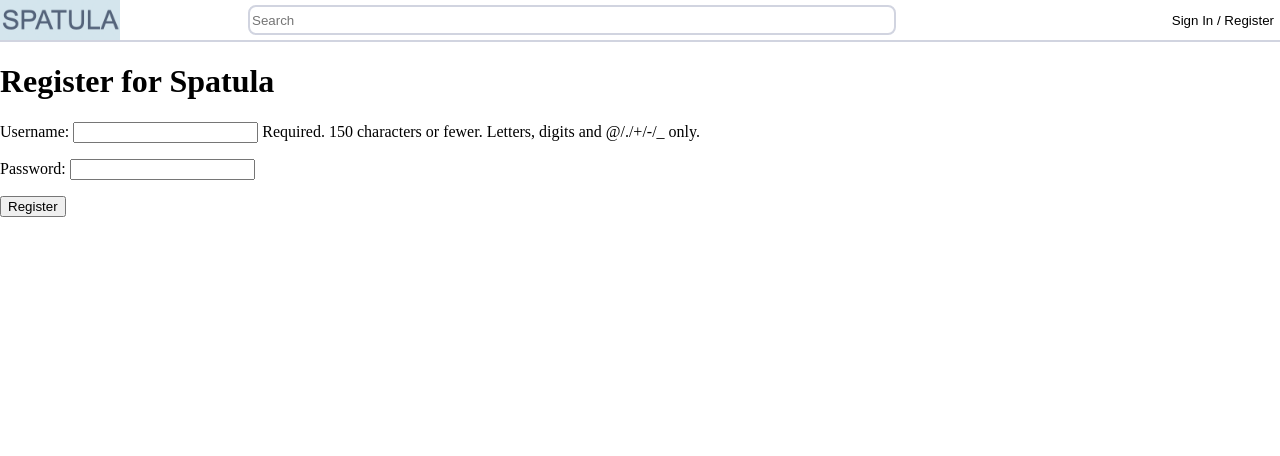
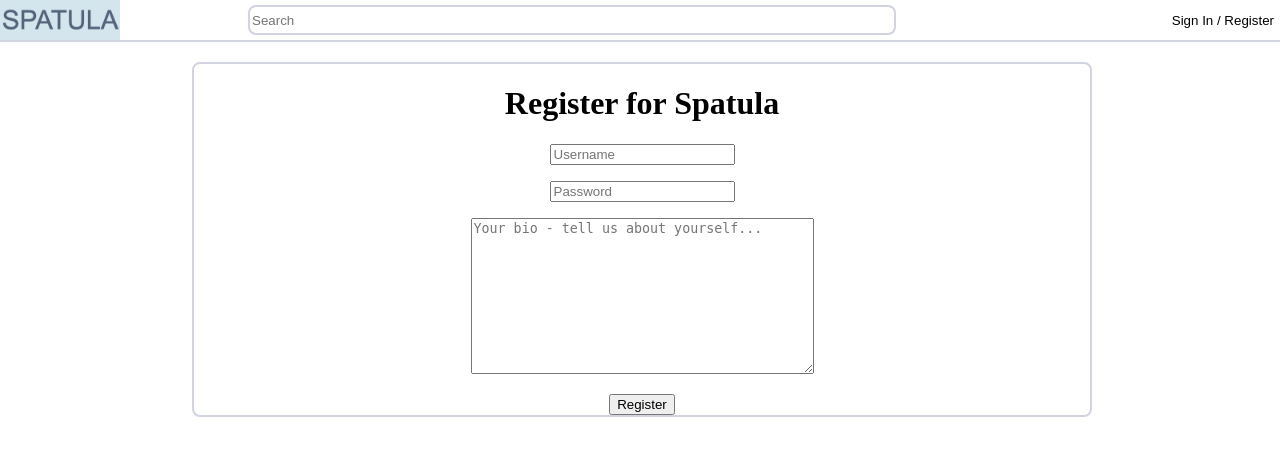
Before and after one commit to nathanwelsh8/spatula, a Django app: template spatula_project/templates/spatula/register.html in a window 1280 px wide. Shown: the top 456 px of the page. Run offline with Django 3.2, Linux system fonts and the light colour scheme; the template is opened without the code that fills it: values that come from a table or form of the project are taken from there, others are empty.

Commit message:
improved register page, user account page now works for new users

```diff
--- a/spatula_project/spatulaApp/forms.py
+++ b/spatula_project/spatulaApp/forms.py
@@ -34,9 +34,9 @@ class RecipeForm(forms.ModelForm):
         exclude = ('id',)
 
 
-
 class UserForm(forms.ModelForm):
-    password = forms.CharField(widget=forms.PasswordInput())
+    username = forms.CharField(max_length=150, widget=forms.TextInput(attrs={'placeholder':'Username'}), label='')
+    password = forms.CharField(widget=forms.PasswordInput(attrs={'placeholder':'Password'}), label='')
 
     class Meta:
         model = User
@@ -44,7 +44,9 @@ class UserForm(forms.ModelForm):
 
 
 class UserProfileForm(forms.ModelForm):
+    bio = forms.CharField(widget=forms.Textarea(attrs={'placeholder':'Your bio - tell us about yourself...'}), label ='')
+
     class Meta:
         model = UserProfile
         # Fields list empty since we don't want the profile fields to appear during registration
-        fields = ()
+        exclude = ('user', 'slug')
--- a/spatula_project/spatulaApp/urls.py
+++ b/spatula_project/spatulaApp/urls.py
@@ -8,7 +8,7 @@ from django.conf.urls.static import static
 app_name = 'spatulaApp'
 urlpatterns = [
      path('', views.index, name='index'),
-     path('register', views.register, name='register'),
+     path('register/', views.register, name='register'),
      path('add_recipe/', views.add_recipe, name='add_recipe'),
      path('<slug:account_name_slug>/', views.show_profile, name='show_profile'),
  ] + static(settings.MEDIA_URL, document_root=settings.MEDIA_ROOT)
--- a/spatula_project/spatulaApp/views.py
+++ b/spatula_project/spatulaApp/views.py
@@ -36,7 +36,7 @@ def register(request):
         user_form = UserForm(request.POST)
         profile_form = UserProfileForm(request.POST)
 
-        if user_form.is_valid():
+        if user_form.is_valid()and profile_form.is_valid():
             # Save the user's form data to the database.
             user = user_form.save()
 
@@ -52,6 +52,7 @@ def register(request):
             profile = profile_form.save(commit=False)
             profile.user = user
 
+            profile.save()
             # Update our variable to indicate that the template
             # registration was successful.
             registered = True
--- a/spatula_project/templates/spatula/register.html
+++ b/spatula_project/templates/spatula/register.html
@@ -6,8 +6,24 @@
 {% endblock %}
 
 {% block body_block %}
+
+<style>
+
+		#forms{
+			width: 70%;
+			margin: 20px;
+			margin-left: 15%;
+			border: 2px solid #d1d4e0;
+			border-radius: 8px;
+			text-align: center;
+		}
+</style>
+
+
+
+{% if not registered %}
+	<div id = 'forms'>
 		<h1>Register for Spatula</h1>
-
 			<form id="user_form" method="post" action="{% url 'spatulaApp:register' %}" enctype="multipart/form-data">
 
 				{% csrf_token %}
@@ -15,11 +31,18 @@
 				<!-- Display each form -->
 
 				{{ user_form.as_p }}
+				{{ profile_form.as_p }}
 
-		<!-- Don't know if the next line is necessary since the user is not adding any data to the profile form when they register -->
-		{{ profile_form.as_p }}
 
 				<!-- Provide a button to click to submit the form. -->
 				<input type="submit" name="submit" value="Register" />
 			</form>
+	</div>
+{% else %}
+	<strong>Thank you for registering!</strong>
+	<a href="{% url 'spatulaApp:index' %}">Return to the homepage.</a><br />
+{% endif %}
+
+
+
 {% endblock %}
```
Lines whose indentation alone changed are shown as unchanged.
